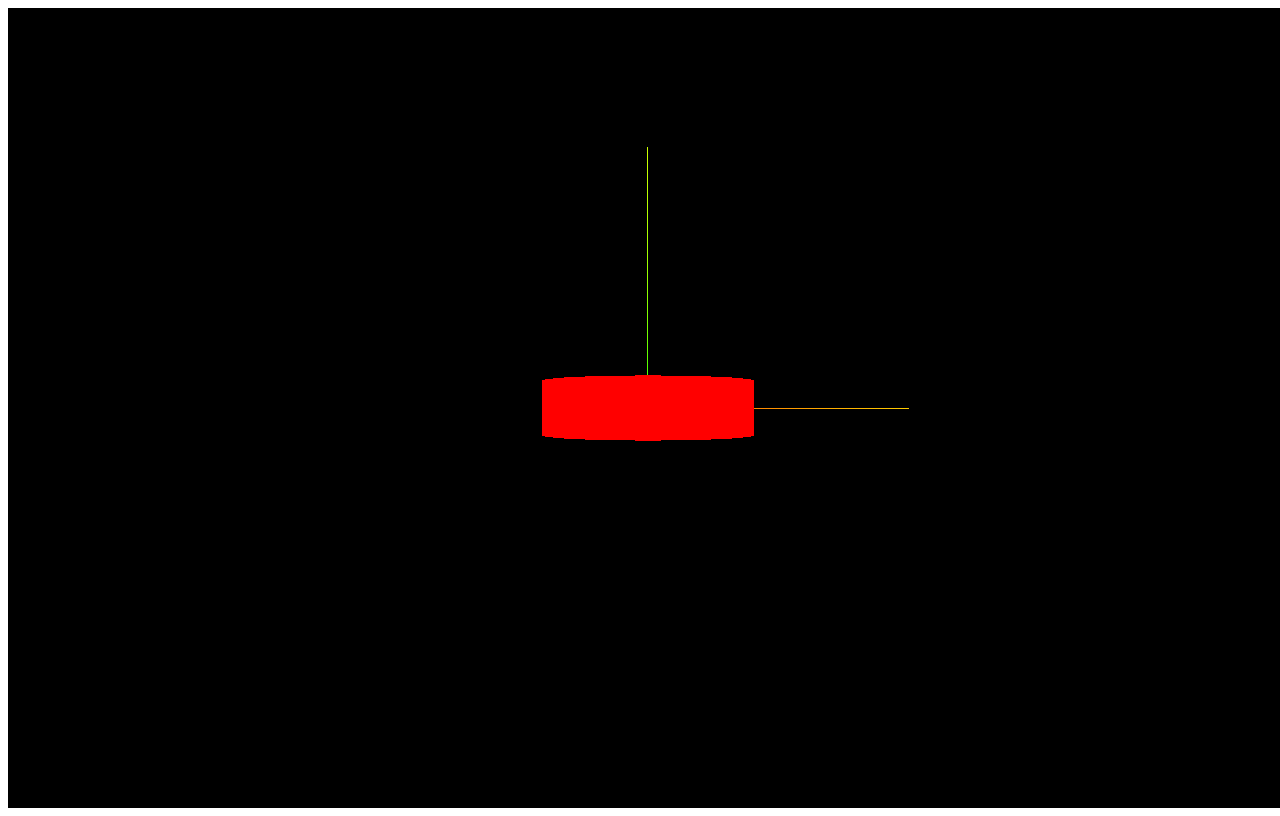
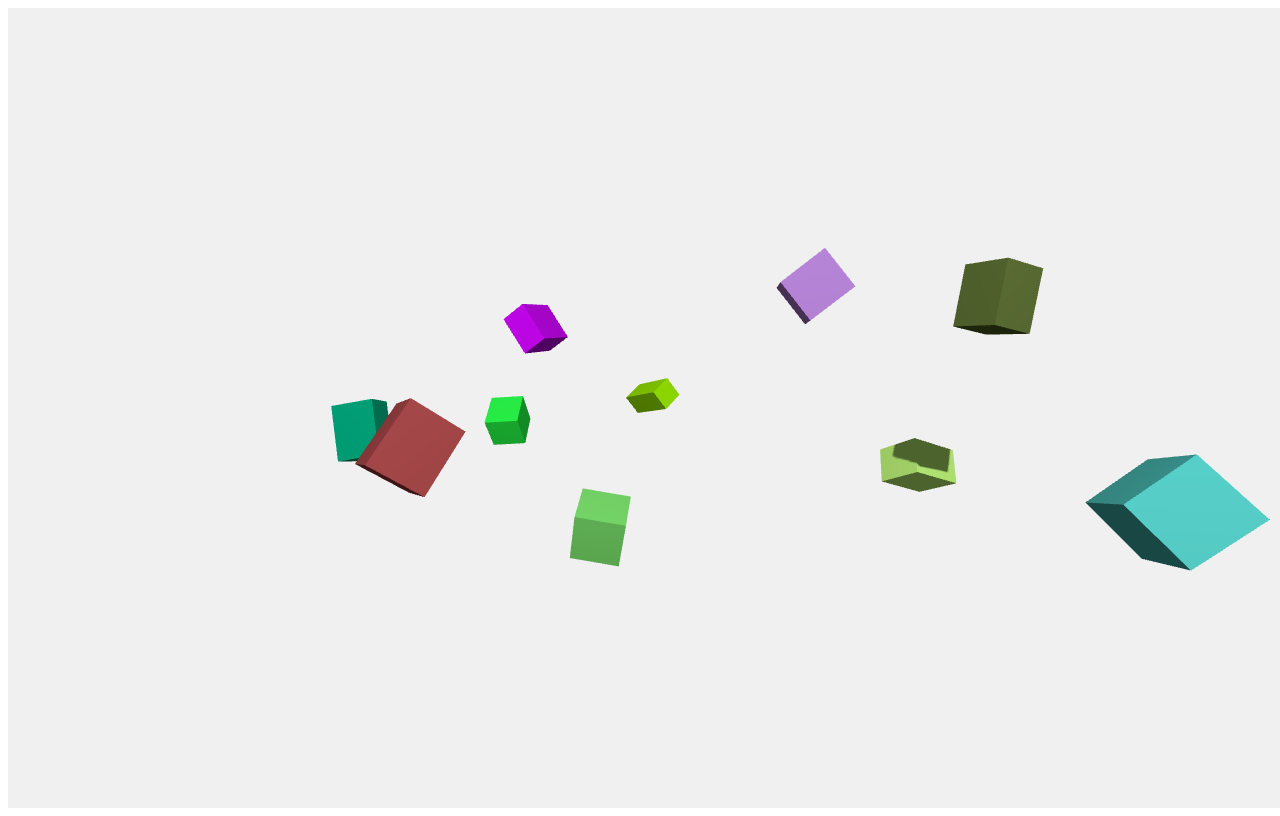
Before and after one commit to GRicciardi00/Tower-of-Hanoi-VR-Three.js, a website built with Vite: page src/index.html in a window 1280 px wide. Built offline with nearby package versions, Linux system fonts and the light colour scheme.

Commit message:
Added drag

```diff
--- a/src/index.html
+++ b/src/index.html
@@ -7,8 +7,16 @@
     <title>Tower of Hanoi</title>
 </head>
 <body>
+    <script src="jsm/libs/ammo.wasm.js"></script>
+    <script type="importmap">
+        {
+            "imports": {
+                "three": "../build/three.module.js",
+                "three/addons/": "./jsm/"
+            }
+        }
+    </script>
     <script src="./js/app.js" type="module"></script>
-
 
 </body>
 </html>
--- a/src/js/app.js
+++ b/src/js/app.js
@@ -1,14 +1,183 @@
-import Scene from "./class/scene";
 
+import * as THREE from 'three';
 
-const scene = new Scene();
+import { DragControls } from 'three/addons/controls/DragControls.js';
+import { AmmoPhysics } from 'three/addons/physics/AmmoPhysics.js';
 
+let container;
+let camera, scene, renderer;
+let controls, group, physics, position;
+let enableSelection = false;
 
+const objects = [];
 
-function display() {
-    scene.renderer.render(scene.scene, scene.camera);
-    scene.updateRaycast();
-    requestAnimationFrame(display);
+const mouse = new THREE.Vector2(), raycaster = new THREE.Raycaster();
+
+init();
+
+async function init() {
+    physics = await AmmoPhysics();
+    container = document.createElement( 'div' );
+    document.body.appendChild( container );
+
+    camera = new THREE.PerspectiveCamera( 70, window.innerWidth / window.innerHeight, 0.1, 500 );
+    camera.position.z = 25;
+
+    scene = new THREE.Scene();
+    scene.background = new THREE.Color( 0xf0f0f0 );
+    scene.add( new THREE.AmbientLight( 0xaaaaaa ) );
+
+    //Adding the floor for phyisics
+    const floor = new THREE.Mesh(
+        new THREE.BoxGeometry( 10, 5, 10 ),
+        new THREE.ShadowMaterial( { color: 0x444444 } )
+    );
+    floor.position.y = - 2.5;
+    floor.receiveShadow = true;
+    floor.userData.physics = { mass: 0 };
+    scene.add( floor );
+
+    const light = new THREE.SpotLight( 0xffffff, 10000 );
+    light.position.set( 0, 25, 50 );
+    light.angle = Math.PI / 9;
+
+    light.castShadow = true;
+    light.shadow.camera.near = 10;
+    light.shadow.camera.far = 100;
+    light.shadow.mapSize.width = 1024;
+    light.shadow.mapSize.height = 1024;
+
+    scene.add( light );
+
+    group = new THREE.Group();
+    scene.add( group );
+
+    const geometry = new THREE.BoxGeometry();
+
+    for ( let i = 0; i < 10; i ++ ) {
+
+        const object = new THREE.Mesh( geometry, new THREE.MeshLambertMaterial( { color: Math.random() * 0xffffff } ) );
+
+        object.position.x = Math.random() * 30 - 15;
+        object.position.y = Math.random() * 15 - 7.5;
+        object.position.z = Math.random() * 20 - 10;
+
+        object.rotation.x = Math.random() * 2 * Math.PI;
+        object.rotation.y = Math.random() * 2 * Math.PI;
+        object.rotation.z = Math.random() * 2 * Math.PI;
+
+        object.scale.x = Math.random() * 2 + 1;
+        object.scale.y = Math.random() * 2 + 1;
+        object.scale.z = Math.random() * 2 + 1;
+
+        object.castShadow = true;
+        object.receiveShadow = true;
+        object.userData.physics = { mass: 1 };
+
+        scene.add( object );
+
+        objects.push( object );
+
+    }
+
+    renderer = new THREE.WebGLRenderer( { antialias: true } );
+    renderer.setPixelRatio( window.devicePixelRatio );
+    renderer.setSize( window.innerWidth, window.innerHeight );
+    renderer.shadowMap.enabled = true;
+    renderer.shadowMap.type = THREE.PCFShadowMap;
+
+    container.appendChild( renderer.domElement );
+
+    controls = new DragControls( [ ... objects ], camera, renderer.domElement );
+    controls.addEventListener( 'drag', render );
+
+    //
+
+    window.addEventListener( 'resize', onWindowResize );
+
+    document.addEventListener( 'click', onClick );
+    window.addEventListener( 'keydown', onKeyDown );
+    window.addEventListener( 'keyup', onKeyUp );
+
+    render();
 
 }
-display();
+
+function onWindowResize() {
+
+    camera.aspect = window.innerWidth / window.innerHeight;
+    camera.updateProjectionMatrix();
+
+    renderer.setSize( window.innerWidth, window.innerHeight );
+
+    render();
+
+}
+
+function onKeyDown( event ) {
+
+    enableSelection = ( event.keyCode === 16 ) ? true : false;
+
+}
+
+function onKeyUp() {
+
+    enableSelection = false;
+
+}
+
+function onClick( event ) {
+
+    event.preventDefault();
+
+    if ( enableSelection === true ) {
+
+        const draggableObjects = controls.getObjects();
+        draggableObjects.length = 0;
+
+        mouse.x = ( event.clientX / window.innerWidth ) * 2 - 1;
+        mouse.y = - ( event.clientY / window.innerHeight ) * 2 + 1;
+
+        raycaster.setFromCamera( mouse, camera );
+
+        const intersections = raycaster.intersectObjects( objects, true );
+
+        if ( intersections.length > 0 ) {
+
+            const object = intersections[ 0 ].object;
+
+            if ( group.children.includes( object ) === true ) {
+
+                object.material.emissive.set( 0x000000 );
+                scene.attach( object );
+
+            } else {
+
+                object.material.emissive.set( 0xaaaaaa );
+                group.attach( object );
+
+            }
+
+            controls.transformGroup = true;
+            draggableObjects.push( group );
+
+        }
+
+        if ( group.children.length === 0 ) {
+
+            controls.transformGroup = false;
+            draggableObjects.push( ...objects );
+
+        }
+
+    }
+
+    render();
+
+}
+
+function render() {
+
+    renderer.render( scene, camera );
+
+}
```
Also changed, not shown: 3 other files.
